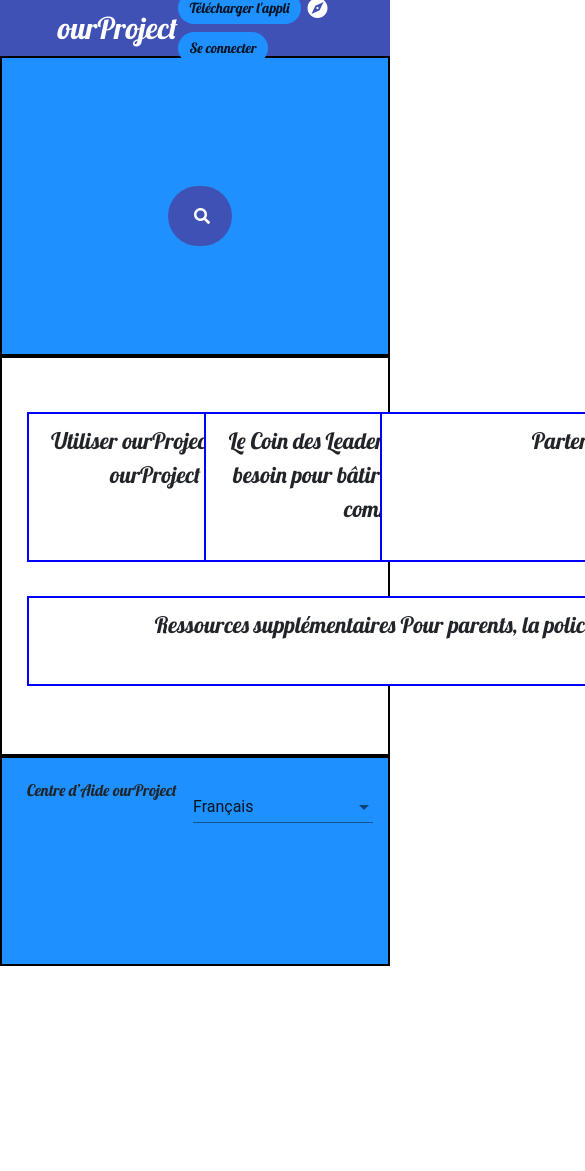
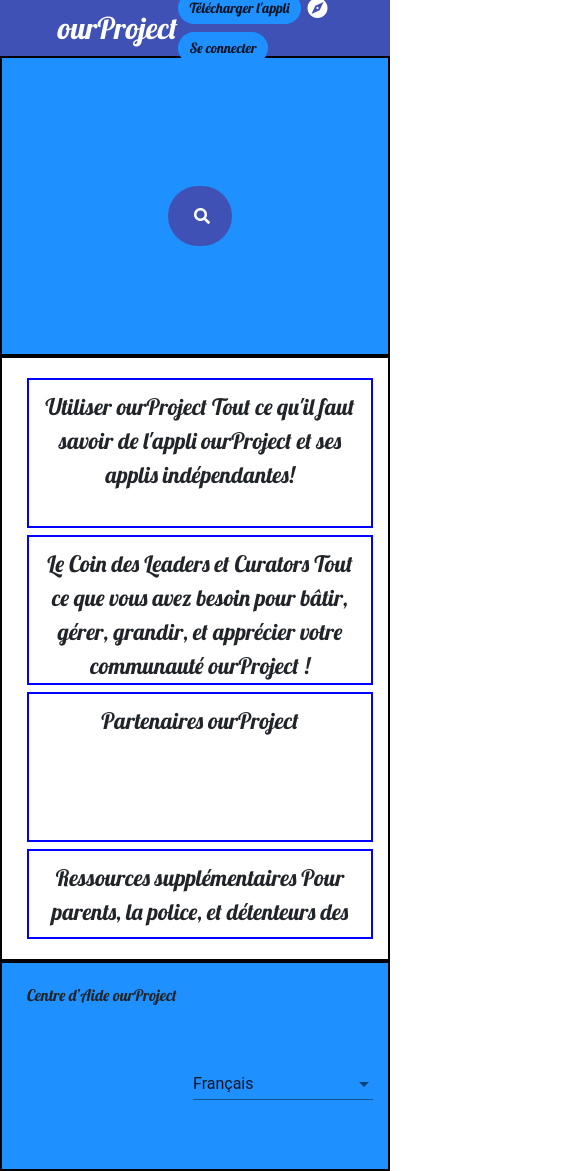
Before and after one commit to vidotr/theProject, an Angular app: page /faq in a window 390 px wide. Shown: the top 1171 px of the page, 585 px wide, since content can reach past the window. Before the commit the page ends 966 px from the top, so only its background shows below. Built offline with nearby package versions, Linux system fonts and the light colour scheme.

Commit message:
responsive faq

```diff
--- a/src/app/faq/faq.component.css
+++ b/src/app/faq/faq.component.css
@@ -7,9 +7,11 @@
 }
 
 .SectionFaq2 {
-    height: 400px;
+    height: auto;
    padding-left: 10px;
    padding-top: 20px;
+   padding-bottom:20px;
+   min-height: 450px;
     background-color: white;
     border:2px solid black;
 }
@@ -66,11 +68,12 @@
     }
 
     .boxFaq {
+        margin-bottom: 2%;
         font-size: 17pt;
         border:2px solid blue;
         padding: 10px 10px 10px 10px;
         height: 150px ;
-        width: 500px;
+overflow-y: auto;
       text-align: center;
       background-color: white;
     }
@@ -86,7 +89,7 @@
     padding: 10px 10px 10px 10px;
     height: 90px ;
     text-align:center;
-    width:900px;
+    overflow-y: auto;
     background-color: white;
 }
 
--- a/src/app/faq/faq.component.html
+++ b/src/app/faq/faq.component.html
@@ -1,6 +1,6 @@
 <div class='container-fluid '>
   <div class='row SectionFaq'>
-    <div class='col-12'>
+    <div class='col-lg-12 col-md-12 col-sm-12'>
       <div class="d-flex justify-content-center h-100">
         <div class="searchbar">
           <input class="search_input" type="text" name="" placeholder="Rechercher...">
@@ -12,24 +12,24 @@
 
   <div class='row SectionFaq2'>
     <div class='row boxCenter'>
-      <div class='col-4'>
+      <div class='col-lg-4 col-md-4 col-sm-4'>
 
         <div class="boxFaq" (click)="changeCat(1)">Utiliser {{nomProjet}}
           Tout ce qu'il faut savoir de l'appli {{nomProjet}} et ses applis indépendantes!</div>
       </div>
-      <div class='col-4'>
+      <div class='col-lg-4 col-md-4 col-sm-4'>
         <div class="boxFaq" (click)="changeCat(2)">
           Le Coin des Leaders et Curators
           Tout ce que vous avez besoin pour bâtir, gérer, grandir, et apprécier votre communauté {{nomProjet}} !
         </div>
       </div>
-      <div class='col-4'>
+      <div class='col-lg-4 col-md-4 col-sm-4'>
         <div class="boxFaq" (click)="changeCat(3)">
           Partenaires {{nomProjet}}
         </div>
       </div>
     </div>
-    <div class='col-12 '>
+    <div class='col-lg-12 col-md-12 col-sm-12 '>
       <div class="boxFaq2 boxCenter" (click)="changeCat(4)">
         Ressources supplémentaires
         Pour parents, la police, et détenteurs des droits
@@ -38,11 +38,11 @@
 
   </div>
   <div class='row SectionFaq3'>
-      <div class='col-6 '>
+      <div class='col-lg-6 col-md-6 col-sm-6'>
             Centre d’Aide {{nomProjet}}
       </div>
 
-      <div class='col-6 '>
+      <div class='col-lg-6 col-md-6 col-sm-6'>
           <div class='selectlang'>
           <mat-form-field>
               <mat-select [(value)]="selected">
```
